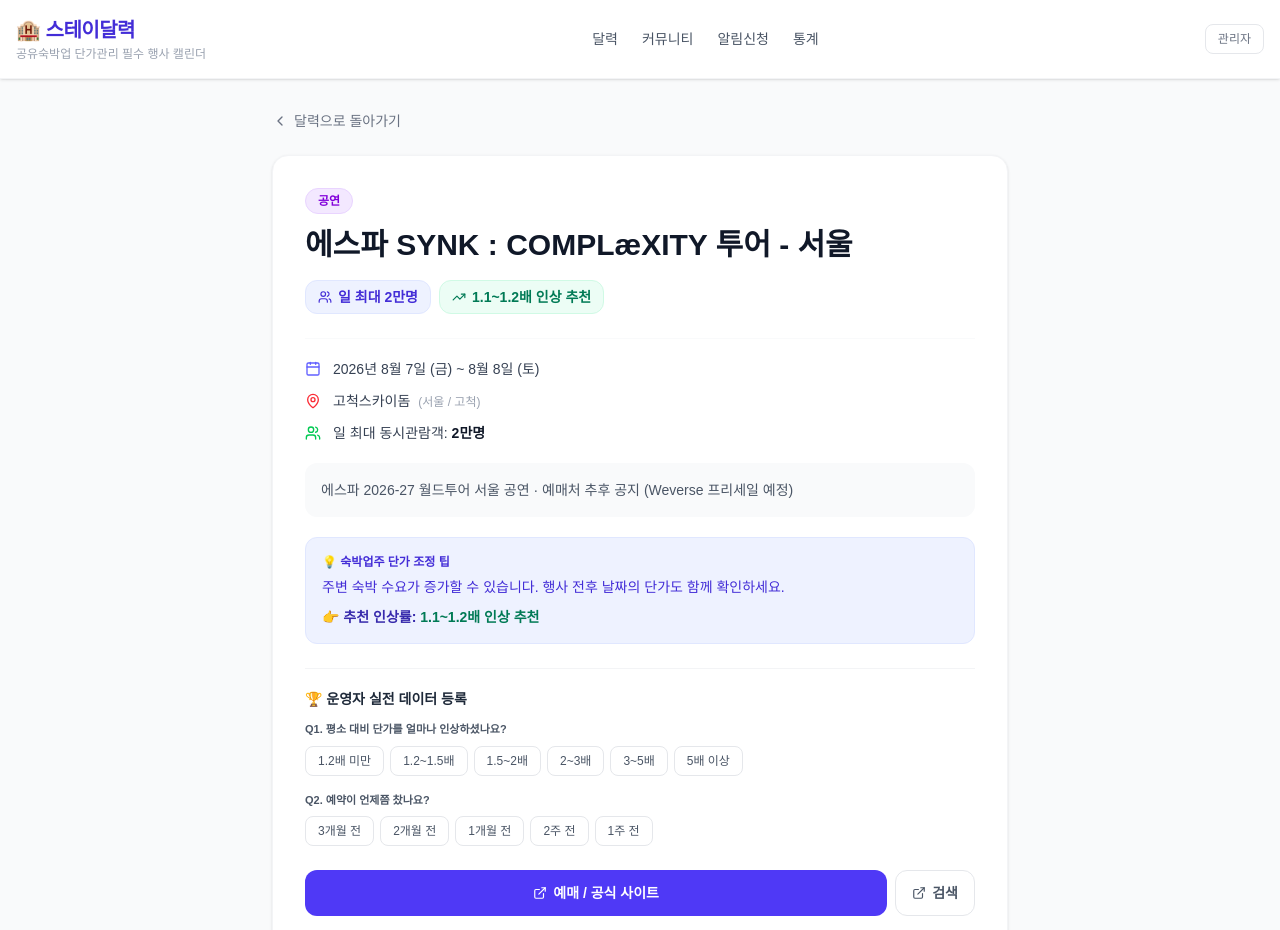
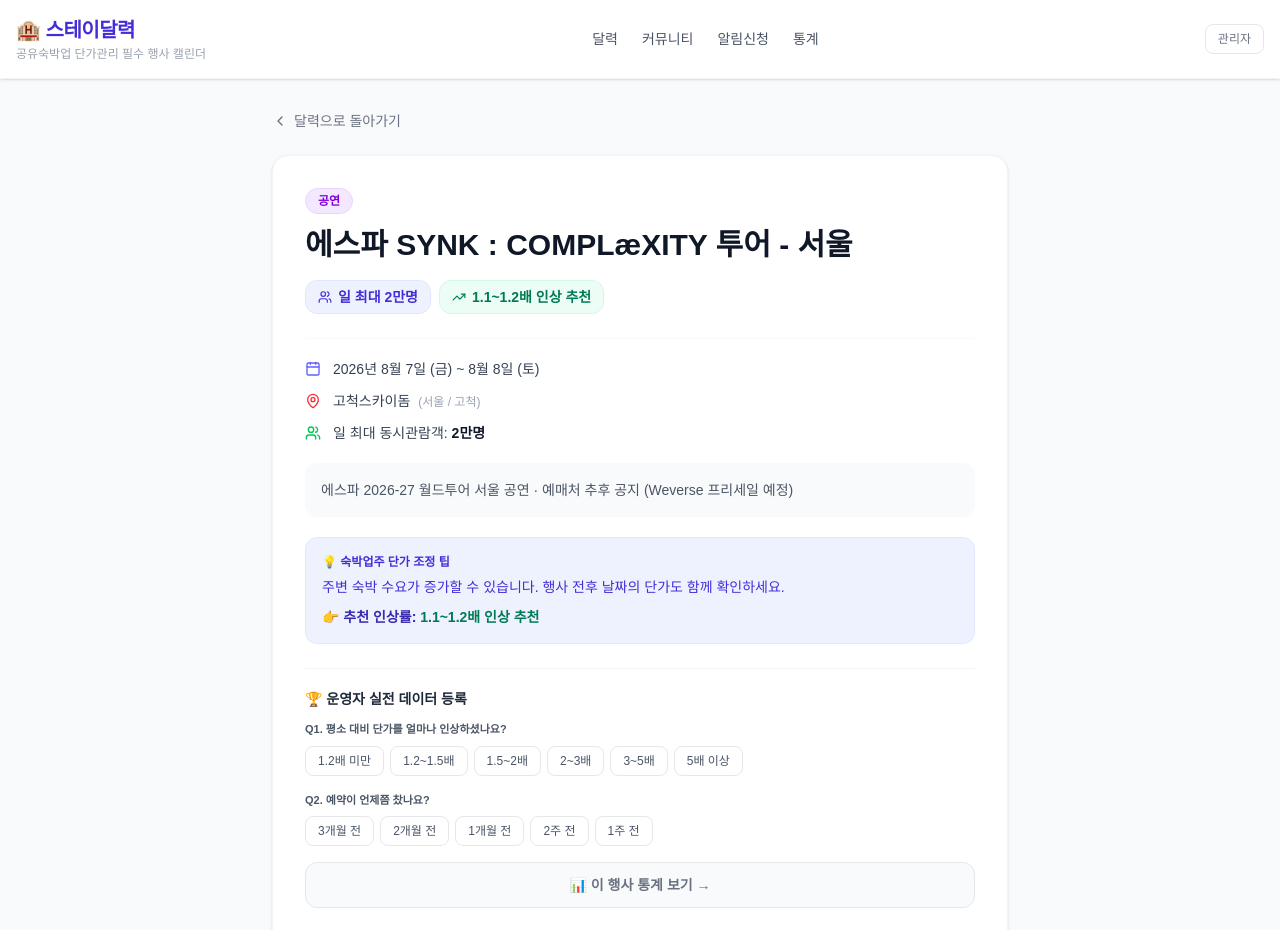
Before and after one commit to yunseon0308-gif/stay-calendar, a Next.js app: page /event/aespa-synk-complexity-seoul-2026 in a window 1280 px wide. Shown: the top 930 px of the page. Built offline with nearby package versions, Linux system fonts and the light colour scheme.

Commit message:
feat: stats button always visible, shows top vote preview when Q1+Q2 selected
Co-Authored-By: Claude Sonnet 4.6 <noreply@anthropic.com>

```diff
--- a/src/components/EventSurvey.tsx
+++ b/src/components/EventSurvey.tsx
@@ -1,6 +1,6 @@
 'use client';
 
-import { useState } from 'react';
+import { useState, useEffect } from 'react';
 import { useRouter } from 'next/navigation';
 
 const PRICE_OPTIONS = [
@@ -20,6 +20,16 @@ const SPEED_OPTIONS = [
   { key: '1w', label: '1주 전' },
 ];
 
+const PRICE_LABELS: Record<string, string> = {
+  'under1.2': '1.2배 미만', '1.2-1.5': '1.2~1.5배',
+  '1.5-2': '1.5~2배', '2-3': '2~3배', '3-5': '3~5배', 'over5': '5배 이상',
+};
+const SPEED_LABELS: Record<string, string> = {
+  '3m': '3개월 전', '2m': '2개월 전', '1m': '1개월 전', '2w': '2주 전', '1w': '1주 전',
+};
+
+type Stats = { total: number; priceCount: Record<string, number>; occupancyCount: Record<string, number> };
+
 interface Props {
   eventId: string;
   eventSlug: string;
@@ -31,9 +41,25 @@ export default function EventSurvey({ eventId, eventSlug, onStats }: Props) {
   const [priceRange, setPriceRange] = useState<string | null>(null);
   const [speed, setSpeed]           = useState<string | null>(null);
   const [submitting, setSubmitting] = useState(false);
+  const [stats, setStats]           = useState<Stats | null>(null);
 
-  const handleStats = async () => {
-    if (!priceRange || !speed || submitting) return;
+  useEffect(() => {
+    fetch(`/api/survey?eventId=${eventId}`)
+      .then(r => r.json()).then(setStats).catch(() => {});
+  }, [eventId]);
+
+  const topOf = (count: Record<string, number>) =>
+    Object.entries(count).sort((a, b) => b[1] - a[1])[0];
+  const pct = (n: number, total: number) =>
+    total > 0 ? Math.round((n / total) * 100) : 0;
+
+  const bothSelected = !!(priceRange && speed);
+  const topPrice  = stats?.total ? topOf(stats.priceCount) : null;
+  const topSpeed  = stats?.total ? topOf(stats.occupancyCount) : null;
+
+  const goToStats = async () => {
+    if (submitting) return;
+    if (bothSelected) {
       setSubmitting(true);
       try {
         await fetch('/api/survey', {
@@ -41,14 +67,10 @@ export default function EventSurvey({ eventId, eventSlug, onStats }: Props) {
           headers: { 'Content-Type': 'application/json' },
           body: JSON.stringify({ eventId, priceRange, occupancy: speed }),
         });
-    } catch {
-      // ignore
+      } catch {}
     }
-    if (onStats) {
-      onStats();
-    } else {
-      router.push(`/event/${eventSlug}/stats`);
-    }
+    if (onStats) onStats();
+    else router.push(`/event/${eventSlug}/stats`);
   };
 
   return (
@@ -56,61 +78,63 @@ export default function EventSurvey({ eventId, eventSlug, onStats }: Props) {
 
       <p className="text-sm font-bold text-gray-800 mb-3">🏆 운영자 실전 데이터 등록</p>
 
-      {/* Q1 단가 인상률 */}
+      {/* Q1 */}
       <p className="text-[11px] font-semibold text-gray-600 mb-2">
         Q1. 평소 대비 단가를 얼마나 인상하셨나요?
       </p>
       <div className="flex flex-wrap gap-1.5 mb-4">
         {PRICE_OPTIONS.map(({ key, label }) => (
-          <button
-            key={key}
-            type="button"
-            onClick={() => setPriceRange(key)}
+          <button key={key} type="button" onClick={() => setPriceRange(key)}
             className={`text-xs px-3 py-1.5 rounded-lg border transition-colors ${
               priceRange === key
                 ? 'bg-indigo-600 text-white border-indigo-600 font-semibold'
                 : 'border-gray-200 text-gray-600 hover:border-indigo-300 hover:text-indigo-600 hover:bg-indigo-50'
-            }`}
-          >
-            {label}
-          </button>
+            }`}>{label}</button>
         ))}
       </div>
 
-      {/* Q2 예약 속도 */}
+      {/* Q2 */}
       <div className="mb-4">
-        <p className="text-[11px] font-semibold text-gray-600 mb-2">
-          Q2. 예약이 언제쯤 찼나요?
-        </p>
+        <p className="text-[11px] font-semibold text-gray-600 mb-2">Q2. 예약이 언제쯤 찼나요?</p>
         <div className="flex flex-wrap gap-1.5">
           {SPEED_OPTIONS.map(({ key, label }) => (
-            <button
-              key={key}
-              type="button"
-              onClick={() => setSpeed(key)}
+            <button key={key} type="button" onClick={() => setSpeed(key)}
               className={`text-xs px-3 py-1.5 rounded-lg border transition-colors ${
                 speed === key
                   ? 'bg-emerald-600 text-white border-emerald-600 font-semibold'
                   : 'border-gray-200 text-gray-600 hover:border-emerald-300 hover:text-emerald-600 hover:bg-emerald-50'
-              }`}
-            >
-              {label}
-            </button>
+              }`}>{label}</button>
           ))}
         </div>
       </div>
 
-      {/* 둘 다 선택 시 통계보기 버튼 등장 */}
-      {priceRange && speed && (
+      {/* 통계보기 버튼 — 항상 노출, 선택 완료 시 내용 전환 */}
       <button
         type="button"
-          onClick={handleStats}
+        onClick={goToStats}
         disabled={submitting}
-          className="w-full text-sm font-semibold bg-indigo-600 hover:bg-indigo-700 text-white py-2.5 rounded-xl transition-all disabled:opacity-60"
+        className={`w-full rounded-xl transition-all disabled:opacity-60 ${
+          bothSelected
+            ? 'bg-indigo-600 hover:bg-indigo-700 text-white py-3'
+            : 'bg-gray-50 hover:bg-indigo-50 border border-gray-200 hover:border-indigo-300 text-gray-500 hover:text-indigo-600 py-2.5'
+        }`}
       >
-          {submitting ? '저장 중...' : '📊 이 행사 통계 보기 →'}
+        {submitting ? (
+          <span className="text-sm font-semibold">저장 중...</span>
+        ) : bothSelected && topPrice && topSpeed ? (
+          /* 선택 완료: 최다 득표 결과 미리보기 */
+          <div className="flex flex-col items-center gap-0.5">
+            <div className="flex items-center gap-3 text-xs font-semibold">
+              <span>💰 {PRICE_LABELS[topPrice[0]] ?? topPrice[0]} ({pct(topPrice[1], stats!.total)}%)</span>
+              <span className="text-indigo-200">|</span>
+              <span>⏰ {SPEED_LABELS[topSpeed[0]] ?? topSpeed[0]} ({pct(topSpeed[1], stats!.total)}%)</span>
+            </div>
+            <span className="text-[11px] text-indigo-200 font-medium">📊 상세 통계 보기 →</span>
+          </div>
+        ) : (
+          <span className="text-sm font-semibold">📊 이 행사 통계 보기 →</span>
+        )}
       </button>
-      )}
 
     </div>
   );
```
Lines whose indentation alone changed are shown as unchanged.
